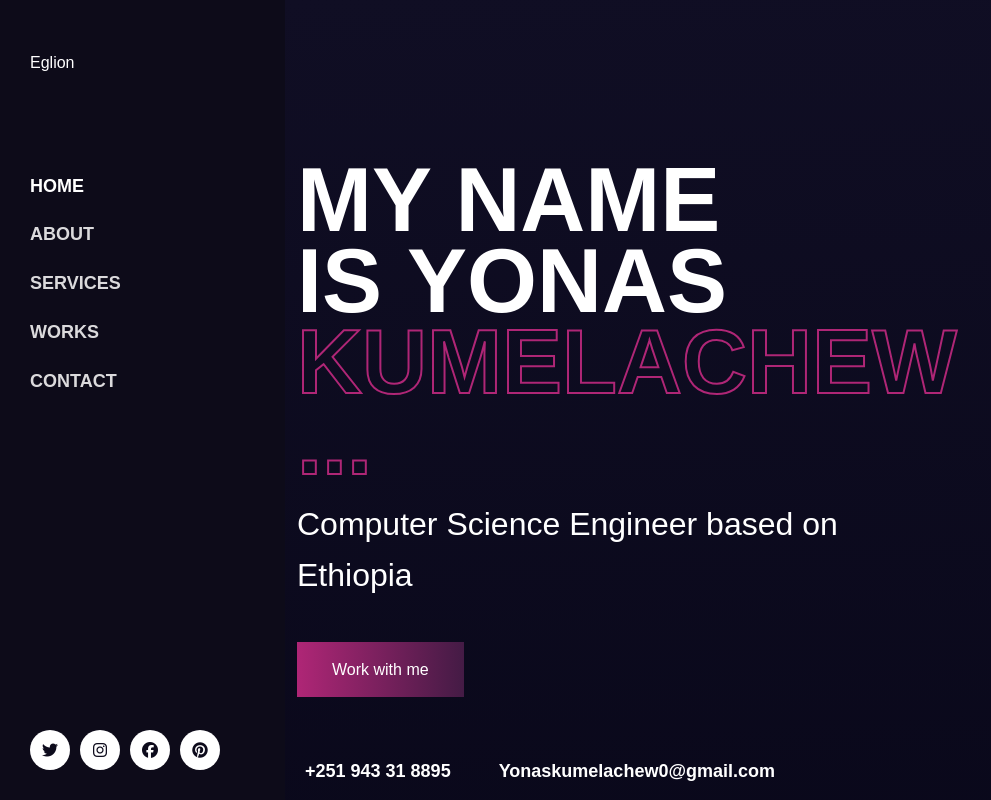
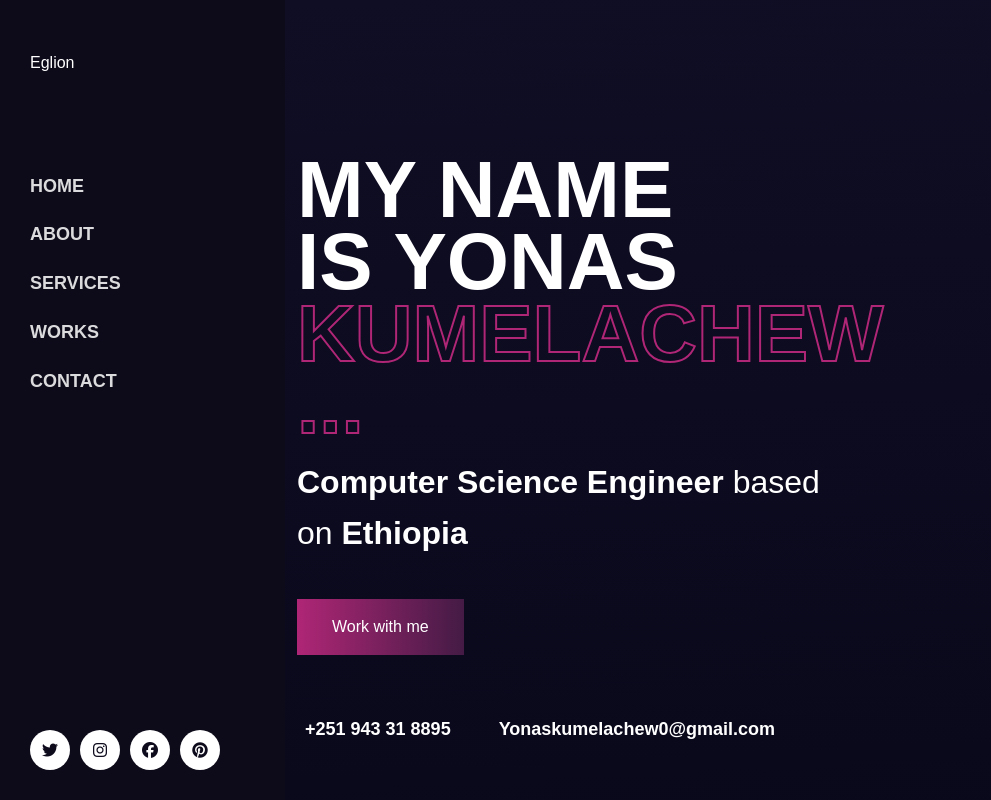
Before and after one commit to yonasKu/portfolio, an Angular app: page / in a window 1280 px wide. Shown: the top 800 px of the page, without its empty margins (0-991 px from the left). Built offline with nearby package versions, Linux system fonts and the light colour scheme.

Commit message:
first commit

```diff
--- a/src/app/about/about.component.html
+++ b/src/app/about/about.component.html
@@ -7,7 +7,7 @@
     <div class="col-lg-5">
       <div class="about-left">
         <div class="about-avatar">
-          <img src="assets/img/about-banner.png" title="" alt="" />
+          <img src="assets/img/Yonas.png" title="" alt="" />
         </div>
         <h3>Yonas Kumelachew</h3>
         <p>
--- a/src/app/home/home.component.css
+++ b/src/app/home/home.component.css
@@ -1,31 +1,5 @@
 * {
   outline: none !important;
-}
-
-body {
-  background-color: #100e24;
-  color: var(--px-text);
-  font-family: IBM Plex Sans, sans-serif;
-  --bs-body-font-weight: 400;
-  --bs-body-font-size: 1rem;
-  --bs-body-line-height: 1.6;
-  overflow-x: hidden;
-}
-
-.container,
-.container-fluid,
-.container-lg,
-.container-md,
-.container-sm,
-.container-xl,
-.container-xxl {
-  --bs-gutter-x: 1.5rem;
-  --bs-gutter-y: 0;
-  width: 100%;
-  padding-right: calc(var(--bs-gutter-x) * 0.5);
-  padding-left: calc(var(--bs-gutter-x) * 0.5);
-  margin-right: auto;
-  margin-left: auto;
 }
 
 h1 {
@@ -120,3 +94,109 @@ a {
 .info-bar p span {
   padding-left: 8px;
 }
+
+.hb-me {
+  position: absolute;
+  right: 0;
+  top: 0;
+  bottom: 0;
+  height: 100%;
+  width: 100vw;
+  background-size: contain;
+  background-position: bottom;
+  background-repeat: no-repeat;
+  opacity: 0.4;
+  pointer-events: none;
+}
+
+@media (min-width: 992px) {
+  .hb-me {
+    width: 60vw;
+    opacity: 1;
+  }
+}
+
+@media (min-width: 1201px) {
+  .hb-me {
+    width: 50vw;
+  }
+}
+
+.hb-text {
+  padding: 100px 0;
+  position: relative;
+  z-index: 1;
+}
+
+.hb-text h1 {
+  font-size: 90px;
+  font-weight: 800;
+  color: var(--px-white);
+  line-height: 0.9;
+  text-transform: uppercase;
+  margin-bottom: 15px;
+}
+
+@media (max-width: 1440px) {
+  .hb-text h1 {
+    font-size: 80px;
+  }
+}
+
+@media (max-width: 767px) {
+  .hb-text h1 {
+    font-size: 50px;
+    margin-bottom: 15px;
+  }
+}
+
+.hb-text h1 b {
+  font-weight: 800;
+}
+
+.hb-text h1 span {
+  -webkit-text-stroke-width: 2px;
+  -webkit-text-stroke-color: var(--px-theme);
+  -webkit-text-fill-color: transparent;
+  font-weight: 800;
+}
+
+.hb-text .lead {
+  font-size: 32px;
+  color: var(--px-white);
+  margin-bottom: 40px;
+}
+
+@media (max-width: 767px) {
+  .hb-text .lead {
+    font-size: 20px;
+    margin-bottom: 20px;
+  }
+}
+
+.hb-text .lead span {
+  font-weight: 800;
+}
+
+.hb-text .info-bar {
+  display: flex;
+  flex-wrap: wrap;
+  padding-top: 60px;
+}
+
+.hb-text .info-bar p {
+  margin: 0 40px 0 0;
+  font-weight: 600;
+  color: var(--px-white);
+  font-size: 18px;
+}
+
+@media (max-width: 767px) {
+  .hb-text .info-bar p {
+    font-size: 16px;
+  }
+}
+
+.hb-text .info-bar p span {
+  padding-left: 8px;
+}
--- a/src/app/home/home.component.html
+++ b/src/app/home/home.component.html
@@ -20,7 +20,9 @@
         </div>
         <div class="info-bar">
           <p><i class="bi-phone"></i><span>+251 943 31 8895</span></p>
-          <p><i class="bi-envelope"></i><span>Yonaskumelachew0@gmail.com</span></p>
+          <p>
+            <i class="bi-envelope"></i><span>Yonaskumelachew0@gmail.com</span>
+          </p>
         </div>
       </div>
     </div>
--- a/src/app/navbar/navbar.component.css
+++ b/src/app/navbar/navbar.component.css
@@ -1,3 +1,9 @@
+*,
+:after,
+:before {
+  box-sizing: border-box;
+}
+
 .navbar-left {
   position: fixed;
   top: 0;
@@ -45,6 +51,10 @@ ul {
   opacity: 1;
 }
 
+.navbar-left .main-menu a.active:after {
+  width: 65px;
+}
+
 .navbar-left .main-menu a {
   padding: 10px 30px;
   position: relative;
@@ -55,6 +65,23 @@ ul {
   color: #fff;
   opacity: 0.85;
 }
+.navbar-left .main-menu a:after {
+  content: "";
+  position: absolute;
+  top: 0;
+  bottom: 0;
+  margin: auto;
+  width: 0;
+  right: 0;
+  height: 3px;
+  background: linear-gradient(
+    270.16deg,
+    var(--px-theme) 33.61%,
+    rgba(175, 38, 118, 0) 92.05%
+  );
+  transition: ease all 0.35s;
+}
+
 a {
   text-decoration: none;
 }
@@ -116,3 +143,82 @@ a {
   line-height: 1;
   text-rendering: auto;
 }
+.toggler-menu {
+  background-color: var(--px-bg);
+  color: var(--px-heading);
+  border: 1px solid var(--px-gray) !important;
+  border-radius: var(--px-rounded);
+  padding: 10px 25px;
+  line-height: 1;
+  position: relative;
+  margin-left: 0;
+  width: 50px;
+  height: 30px;
+}
+
+.toggler-menu span {
+  position: absolute;
+  inset: 0;
+  margin: auto;
+  width: 17px;
+  box-shadow: 0 0 0 1px currentColor, 0 -7px 0 1px currentColor,
+    0 7px 0 1px currentColor;
+  height: 0;
+  z-index: 1;
+}
+
+.mob-header {
+  position: fixed;
+  top: 0;
+  left: 0;
+  right: 0;
+  display: flex;
+  justify-content: space-between;
+  padding: 15px 20px;
+  z-index: 111;
+  transition: all 0s ease;
+}
+
+.fixed-header .mob-header {
+  background: var(--px-dark);
+  transition: all 0s ease;
+}
+
+@media (min-width: 1201px) {
+  .mob-header {
+    display: none;
+  }
+}
+
+.navbar-brand {
+  padding-top: var(--bs-navbar-brand-padding-y);
+  padding-bottom: var(--bs-navbar-brand-padding-y);
+  margin-right: var(--bs-navbar-brand-margin-end);
+  font-size: var(--bs-navbar-brand-font-size);
+  color: var(--bs-navbar-brand-color);
+  text-decoration: none;
+  white-space: nowrap;
+}
+
+.logo-dark {
+  display: block;
+}
+img {
+  max-width: 100%;
+}
+
+img,
+svg {
+  vertical-align: middle;
+}
+.logo-light {
+  display: none;
+}
+img {
+  max-width: 100%;
+}
+
+img,
+svg {
+  vertical-align: middle;
+}
--- a/src/app/navbar/navbar.component.html
+++ b/src/app/navbar/navbar.component.html
@@ -1,3 +1,20 @@
+<div class="mob-header">
+  <div class="mob-h-left">
+    <a href="javascript:" class="navbar-brand"
+      ><img title="" alt="" src="assets/img/logo.svg" class="logo-dark" /><img
+        title=""
+        alt=""
+        src="assets/img/logo-light.svg"
+        class="logo-light"
+    /></a>
+  </div>
+  <div class="mob-h-right">
+    <button class="toggler-menu">
+      <span></span>
+    </button>
+  </div>
+</div>
+
 <div class="navbar-left">
   <div class="logo">
     <p class="logo-text">Eglion</p>
@@ -5,12 +22,7 @@
 
   <ul class="main-menu">
     <li>
-      <a
-        class="menu-item active"
-        activeclass="active"
-        href="#home"
-        spyon="home"
-      >
+      <a class="menu-item" activeclass="active" href="#home" spyon="home">
         Home
       </a>
     </li>
```
Also changed, not shown: src/assets/img/Home-Yonas.png (added), src/assets/img/Yonas.png (added).
